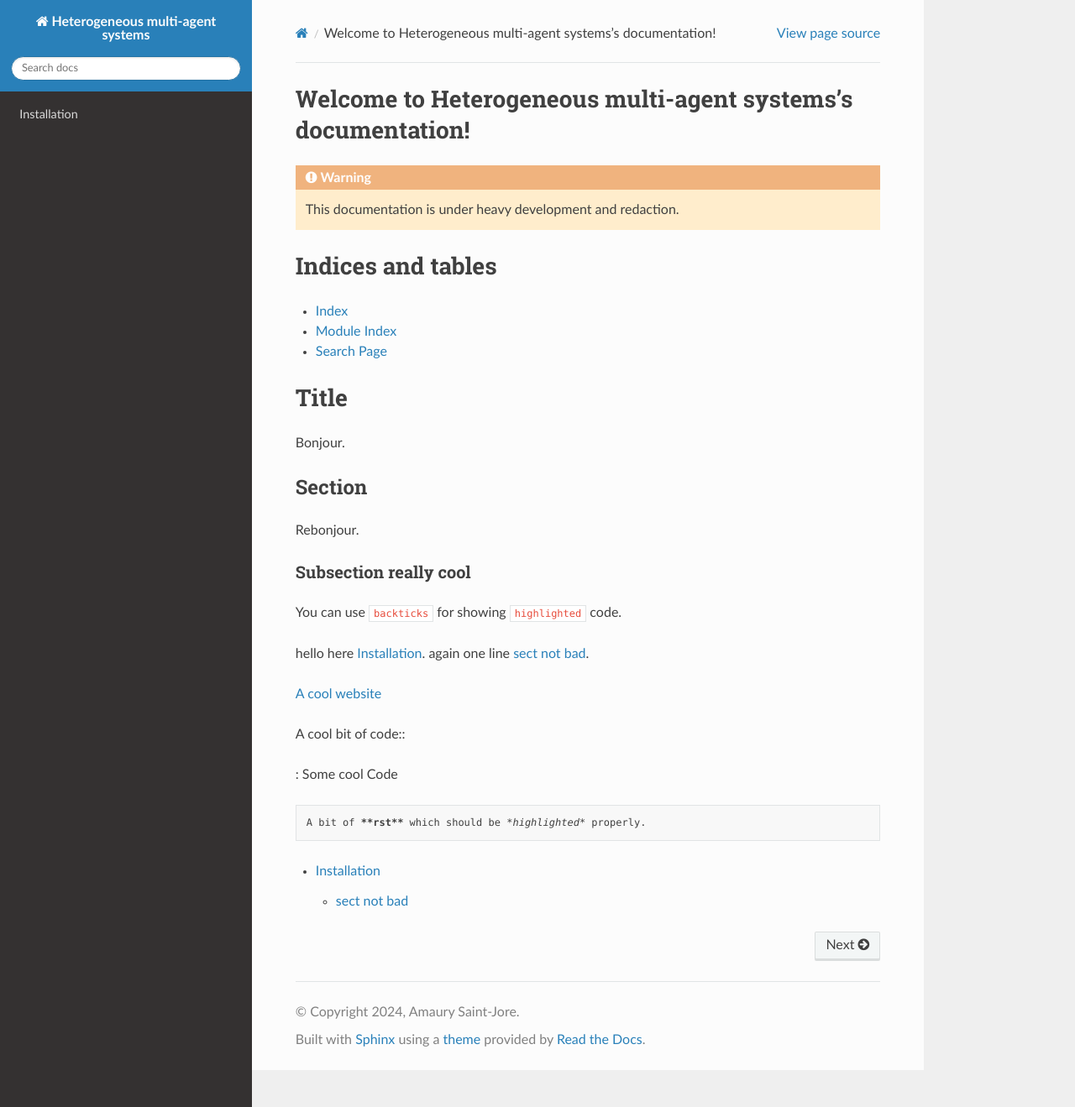
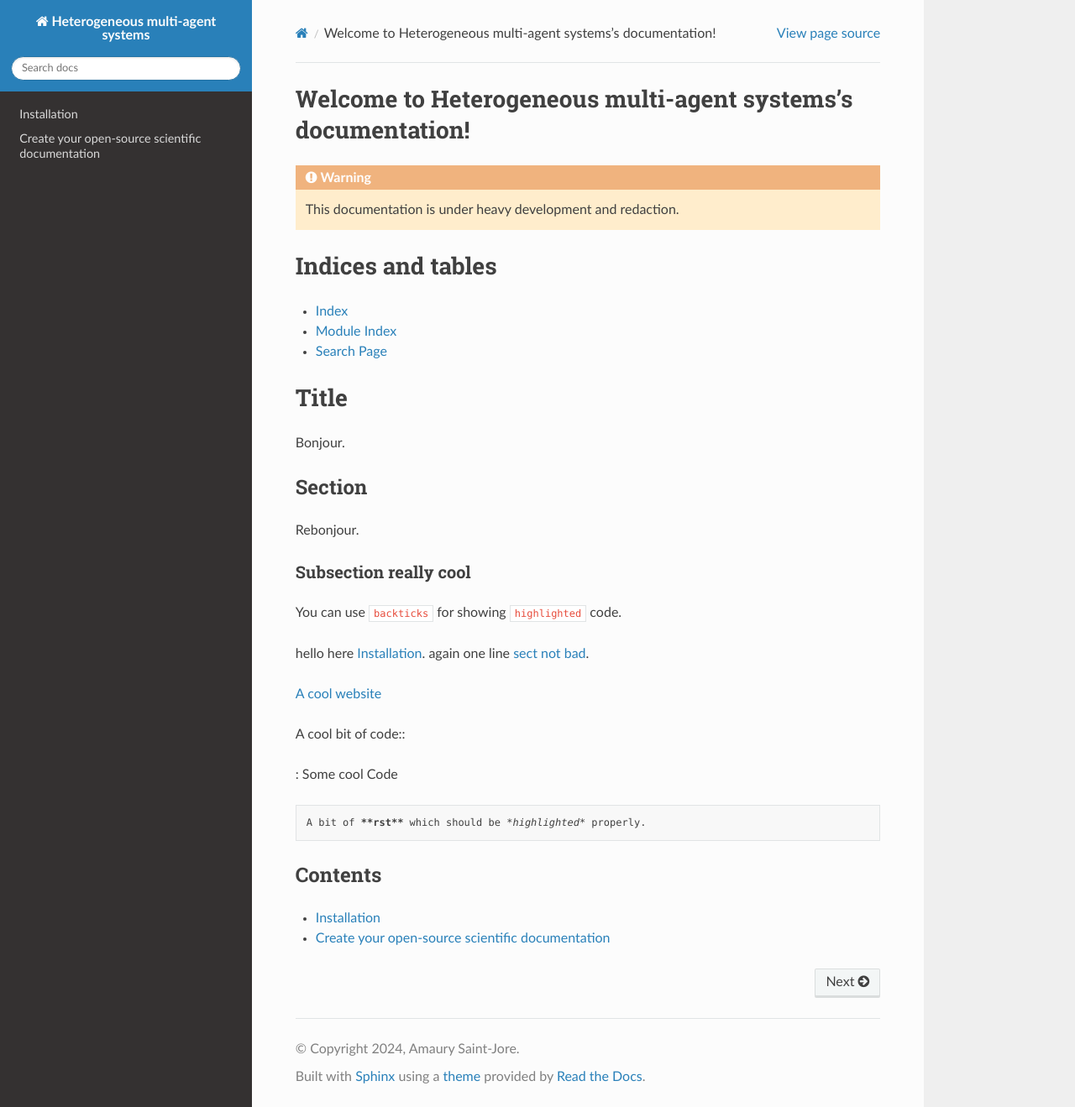
Before and after one commit to Amaury-SJ/heterogeneous-multi-agent-systems, a Sphinx documentation site: the page built from docs/source/index.md, in a window 1280 px wide and 1319 px high. Shown: the whole window at 84% size. Built offline with Sphinx 7.4.7 and the Read the Docs theme 2.0.0, drawn with Linux system fonts in a browser that asks for light colours.

````diff
--- /dev/null
+++ b/docs/source/create_your_doc.md
@@ -0,0 +1,3 @@
+# Create your open-source scientific documentation
+
+This tutorial is to easily create the scientific documentation of your project and publish it online, totally free and open-source.
--- a/docs/source/index.md
+++ b/docs/source/index.md
@@ -45,10 +45,13 @@ A cool bit of code::
 A bit of **rst** which should be *highlighted* properly.
 ```
 
+## Contents
+
 ```{toctree}
-:maxdepth: 2
+:maxdepth: 1
 
 install
+create_your_doc
 ```
 
 [a cool website]: http://sphinx-doc.org
````
Also changed, not shown: docs/source/install.md (+4 -0 lines).
